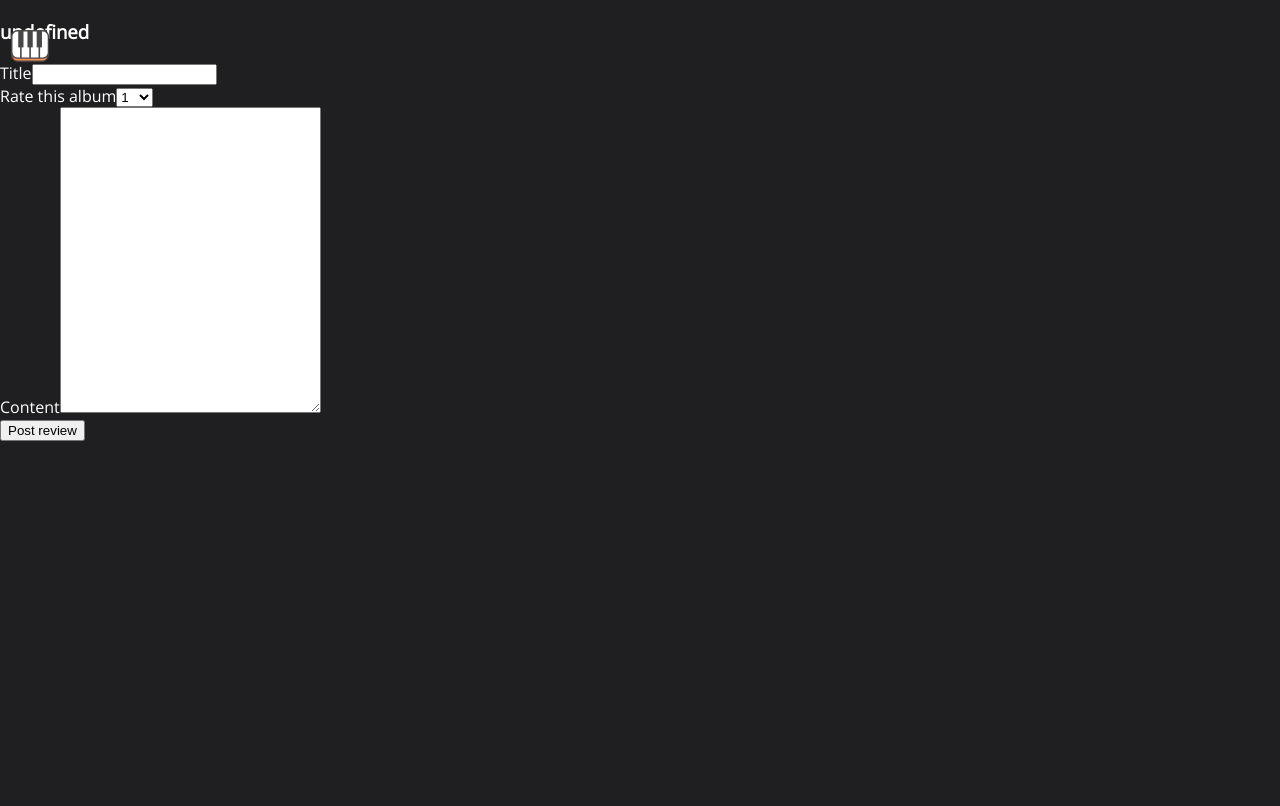
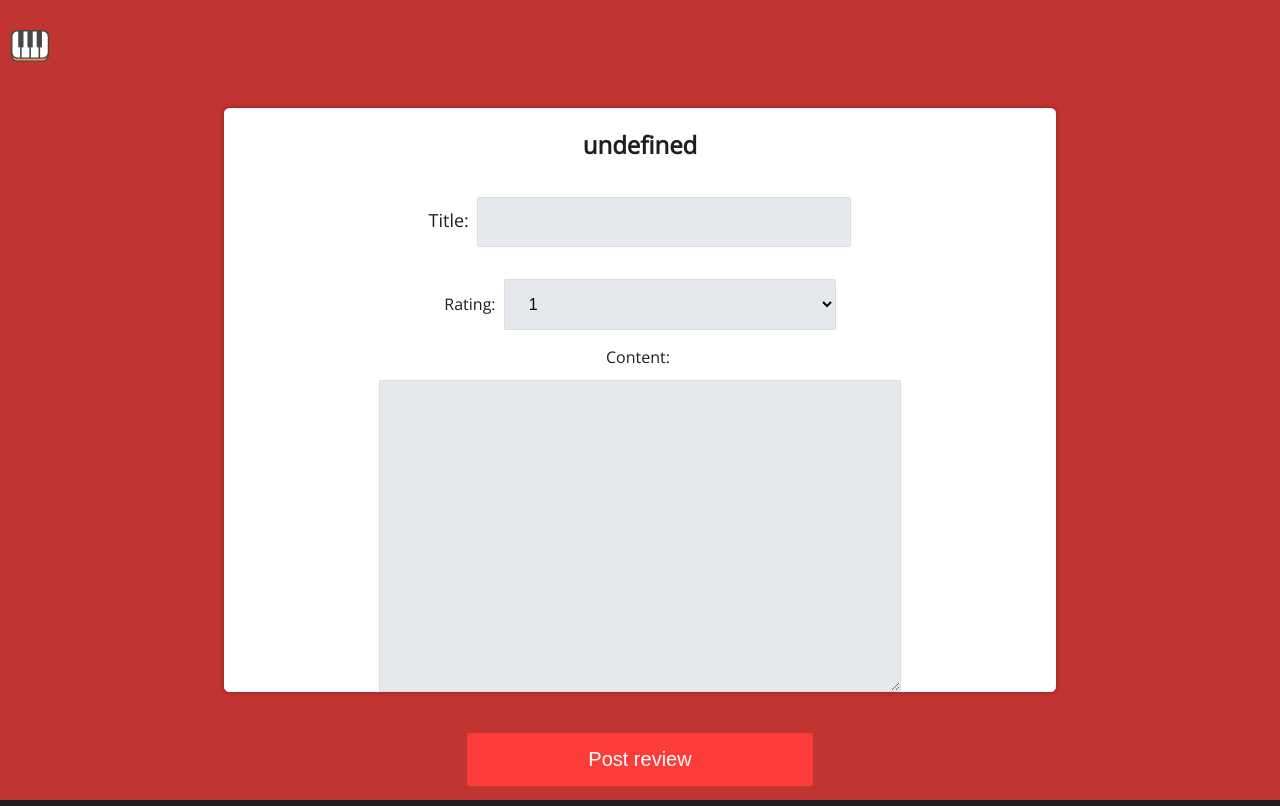
Before and after one commit to elang5/ratemusic-client, a React (Create React App) app: page /1/reviews in a window 1280 px wide. Built offline with nearby package versions, Linux system fonts and the light colour scheme; no server answers; what spotify-web-api-js would draw is missing.

Commit message:
review form styled

```diff
--- a/src/components/AlbumItem/AlbumItem.css
+++ b/src/components/AlbumItem/AlbumItem.css
@@ -1,11 +1,11 @@
 @media only screen and (max-width: 720px) {
-  img {
+  .album-img {
     width: 100%;
   }
 }
 
 @media only screen and (max-width: 400px) {
-  img {
+  .album-img {
     width: 80%;
   }
 }
--- a/src/components/AlbumItem/AlbumItem.js
+++ b/src/components/AlbumItem/AlbumItem.js
@@ -4,14 +4,14 @@ import './AlbumItem.css'
 
 export class AlbumItem extends Component {
   render() {
-    const { review, name, album_id } = this.props
+    const { album, name, album_id } = this.props
     return (
       <div className="cell">
-        {/* <h3 className="album-rating">{album.rating}</h3> */}
+        <h3 className="album-rating">{album.rating}</h3>
         <h3 className="album-name">{name}</h3>
           <div className="container">
             <Link to={`/albums/${album_id}`} className="album">
-              <img src={review} alt={review}/>
+              <img className="album-img" src={album} alt={album}/>
             </Link>
           </div>
         </div>
--- /dev/null
+++ b/src/components/ReviewForm/ReviewForm.css
@@ -0,0 +1,67 @@
+.review-form-container {
+  display: flex;
+  flex-flow: column wrap;
+  justify-content: center;
+  align-items: center;
+  height: 100vh;
+  background-color: rgba(252, 61, 57, 0.73);
+}
+
+.review-form {
+  text-align: center;
+  width: 65%;
+  height: 73%;
+  border-radius: 5.5px;
+  box-shadow: 0 0 3px 2px rgba(0, 0, 0, 0.15);
+  background-color: #ffffff;
+  color: #1f1f21;
+}
+
+.album-name {
+  font-size: 24px;
+}
+
+.title > label {
+  font-size: 18px;
+  color: #1f1f21;
+}
+
+.title, .rating-select, .content {
+  margin: 1rem;
+}
+
+.review-form > div > label {
+  margin-right: .25rem;
+}
+
+#title, #rating, #content{
+  margin-top: 1em;
+  padding: 15px 20px;
+  border-radius: 2.2px;
+  border: solid 0.6px rgba(208, 208, 208, 0.5);
+  background-color: #e5e9ed;
+}
+
+#title, #rating {
+  width: 41.5%;
+  font-size: 16px;
+}
+
+#content {
+  width: 60%;
+  font-size: 12px;
+}
+
+
+.review-submit-btn {
+  width: 41.5%;
+  padding: 15px 20px;
+  border: none;
+  background-color: rgb(252, 60, 57);
+  margin: 1em 0;
+  border-radius: 2.2px;
+  font-size: 20px;
+  color: white;
+  font-weight: 200;
+  cursor: pointer;
+}
--- a/src/components/ReviewForm/ReviewForm.js
+++ b/src/components/ReviewForm/ReviewForm.js
@@ -1,5 +1,6 @@
 import React, { Component } from 'react'
 import AlbumApiService from '../../services/albums-api-service'
+import './ReviewForm.css'
 
 export class ReviewForm extends Component {
   state = {
@@ -30,19 +31,20 @@ export class ReviewForm extends Component {
     const { error, album } = this.state
     console.log(album)
     return (
+      <div className="review-form-container">
       <form
         className="review-form"
         onSubmit={this.handleSubmit}>
           {error && <p>{error}</p>}
           <div className="album-info">
-            <h3>{`${album.name}`}</h3>
+            <h2 className="album-name">{`${album.name}`}</h2>
           </div>
           <div className="title">
-            <label htmlFor="title">Title</label>
+            <label htmlFor="title">Title: </label>
             <input type="text" id="title"/>
           </div>
           <div className="rating-select">
-            <label htmlFor="rating">Rate this album</label>
+            <label htmlFor="rating">Rating: </label>
             <select
               name="rating"
               id="rating"
@@ -61,11 +63,12 @@ export class ReviewForm extends Component {
             </select>
           </div>
           <div className="content">
-            <label htmlFor="content">Content</label>
+            <label htmlFor="content">Content: </label><br />
             <textarea name="content" id="content" cols="30" rows="20"></textarea>
           </div>
-          <button type="submit">Post review</button>
+          <button className="review-submit-btn" type="submit">Post review</button>
       </form>
+      </div>
     )
   }
 }
--- a/src/routes/AlbumListPage/AlbumListPage.js
+++ b/src/routes/AlbumListPage/AlbumListPage.js
@@ -6,81 +6,74 @@ import './AlbumListPage.css'
 
 export class AlbumListPage extends Component {
   state = {
-    error: null,
-    reviews: []
+    albums: [],
+    error: null
   }
 
   componentDidMount() {
     AlbumsApiService.getAlbums()
-      .then(albums => {
-        return albums.map(album => album.images[1].url)
-      })
-    AlbumsApiService.getReviews()
-      .then(reviews => this.setState({ reviews: reviews }))
-      .catch(err => this.setState({ error: err.error }))
+      .then(albums => this.setState({ albums: albums }))
+      .catch(err => this.setState({ error: err }))
   }
 
-  // renderAlbums = () => {
-  //   const { albums } = this.state
-  //   return albums.map((album, index) =>
-  //     <li className="album" key={index}>
-  //       <AlbumItem
-  //         key={index}
-  //         album={album.images[1].url}
-  //         name={album.name}
-  //         album_id={album.id}
-  //         // rating={this.getAverageRatings(album.album_id)}
-  //       />
-  //     </li>
-  //     )
-  // }
-
-  renderReviews = () => {
-    const { reviews } = this.state
-    return reviews.map((review, index) => {
-      return <li className="review" key={index}>
+  renderAlbums = () => {
+    const { albums } = this.state
+    return albums.map((album, index) =>
+      <li className="album" key={index}>
         <AlbumItem
           key={index}
-          review={review.image}
-          name={review.title}
-          album_id={review.album_id}
+          album={album.images[1].url}
+          name={album.name}
+          album_id={album.id}
+          // rating={this.getAlbumRatings(album.id)}
         />
       </li>
+      )
+  }
+
+  searchAlbums = (album) => {
+    const { albums } = this.state
+    const matchedAlbums = albums.filter(albumName => {
+      return albumName.title.includes(album)
+    })
+    this.setState({
+      albums: matchedAlbums
     })
   }
 
-  // searchAlbums = (album) => {
-  //   const { albums } = this.state
-  //   const matchedAlbums = albums.filter(albumName => {
-  //     return albumName.title.includes(album)
-  //   })
-  //   this.setState({
-  //     albums: matchedAlbums
-  //   })
+  // getAlbumRatings = (albumId) => {
+  //   const averageRating = AlbumsApiService.getAlbumReviews(albumId)
+  //     .then(res => res.reduce((sum, review) => {
+  //       return (sum + review.rating)
+  //     }, 0) / res.length)
+  //     .then(value => parseFloat(value).toFixed(1))
+  //     .then(rating => console.log(rating))
+  //     .catch(err => this.setState({ error: err.error }))
+  //   return averageRating
   // }
 
   // getAverageRatings = (albumId) => {
-  //   const { albums } = this.state
+  //   // const { albums } = this.state
   //   const averageRating = AlbumsApiService.getAlbumReviews(albumId)
   //       .then(res => res.reduce((sum, review) => {
   //         return (sum + review.rating)
   //       }, 0) / res.length)
   //       .then(value => parseFloat(value).toFixed(1))
-  //       .then(rating => albums[albumId - 1].rating = rating)
+  //       .then(rating => console.log(rating))
   //       .catch(err => this.setState({ error: err.error }))
   //   return averageRating
   // }
 
   render() {
-    const { error } = this.state
+    const { error, albums } = this.state
     return (
       <>
-        <SearchForm name={'Search for Albums: '} />
+        <SearchForm name={'Search for Albums: '} getAlbums={this.searchAlbums} />
         <section className="album-list-page">
           {error && <p className="error">There was an error. Please try again.</p>}
           <div className="container">
             <ul className="album-list">
-              {this.renderReviews()}
+              {albums.length > 0 && this.renderAlbums()}
             </ul>
           </div>
         </section>
--- /dev/null
+++ b/src/routes/ReviewPage/ReviewPage.css
@@ -0,0 +1,30 @@
+.review-page {
+  display: flex;
+  flex-flow: column wrap;
+  align-items: center;
+}
+
+.review-page > p {
+  font-size: 18px;
+}
+
+.title {
+  text-align: center;
+}
+
+.review-content {
+  padding: 0 2rem;
+}
+
+.album-art {
+  padding-top: 4rem;
+}
+
+@media only screen and (max-width: 575px) {
+  .album-art {
+    width: 60%
+  }
+  .review-page {
+
+  }
+}
--- a/src/routes/ReviewPage/ReviewPage.js
+++ b/src/routes/ReviewPage/ReviewPage.js
@@ -1,5 +1,6 @@
 import React, { Component } from 'react'
 import AlbumsApiService from '../../services/albums-api-service'
+import './ReviewPage.css'
 
 export class ReviewPage extends Component {
   constructor(props) {
@@ -7,7 +8,8 @@ export class ReviewPage extends Component {
 
     this.state = {
       review: [],
-      album: []
+      album_art: '',
+      album_name: ''
     }
   }
 
@@ -20,19 +22,23 @@ export class ReviewPage extends Component {
       .catch(err => this.setState({ error: err.error }))
 
     AlbumsApiService.getAlbum(this.props.match.params.albumId)
-      .then(res => this.setState({ album: res }))
+      .then(res => {
+        this.setState({
+          album_art: res.images[1].url,
+          album_name: res.name })
+      })
       .catch(err => this.setState({ error: err.error }))
   }
 
   render() {
-    const { review, album } = this.state
+    const { album_art, album_name, review } = this.state
     return (
       <div className="review-page">
-        <img src={album.art} alt={album.title} />
-        <p>{`Title: ${review.title}`}</p>
+        <img src={album_art} alt={album_name} className="album-art" />
+        <h2 className="title">{`${review.title}`}</h2>
         <p>{`By: ${review.user_name}`}</p>
         <p>{`Rating: ${review.rating}`}</p>
-        <p>{review.content}</p>
+        <p className="review-content">{review.content}</p>
       </div>
     )
   }
```
